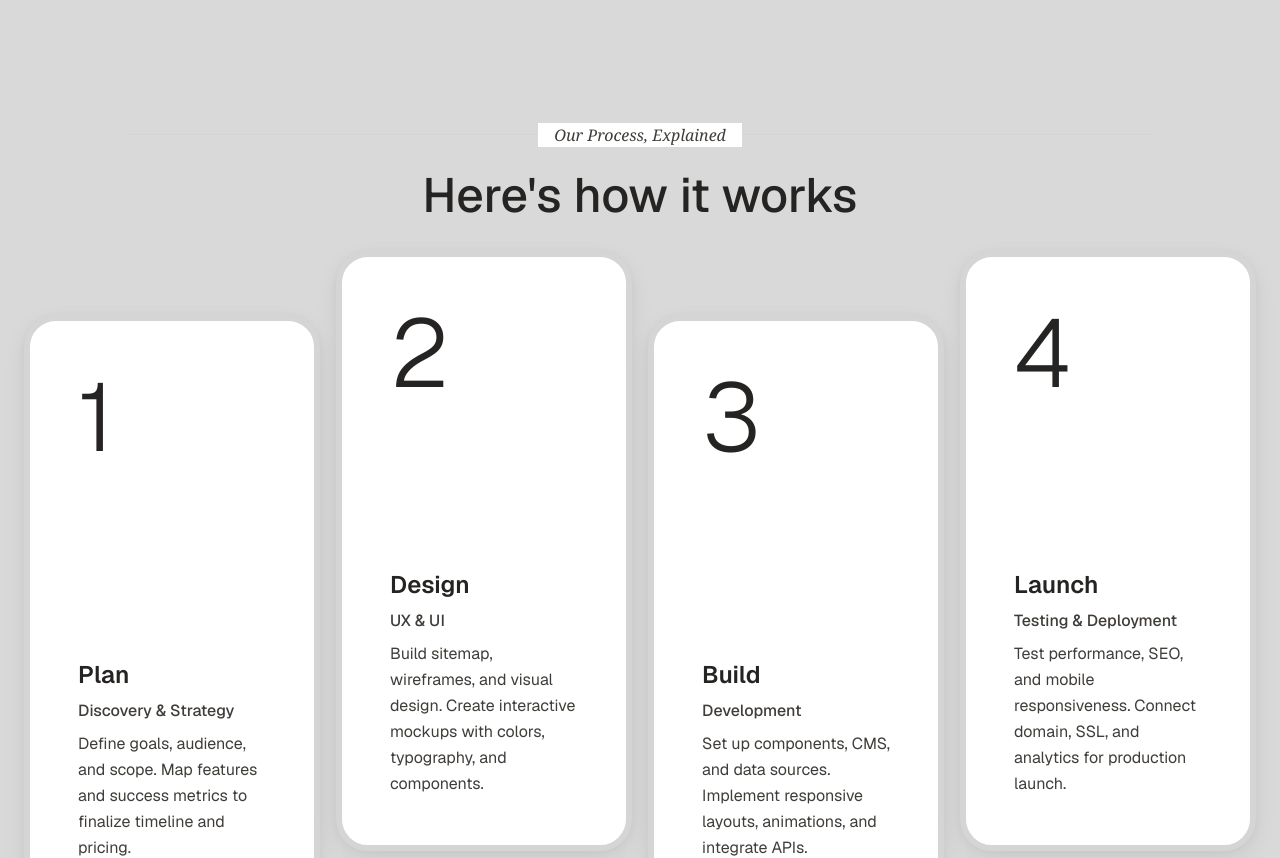
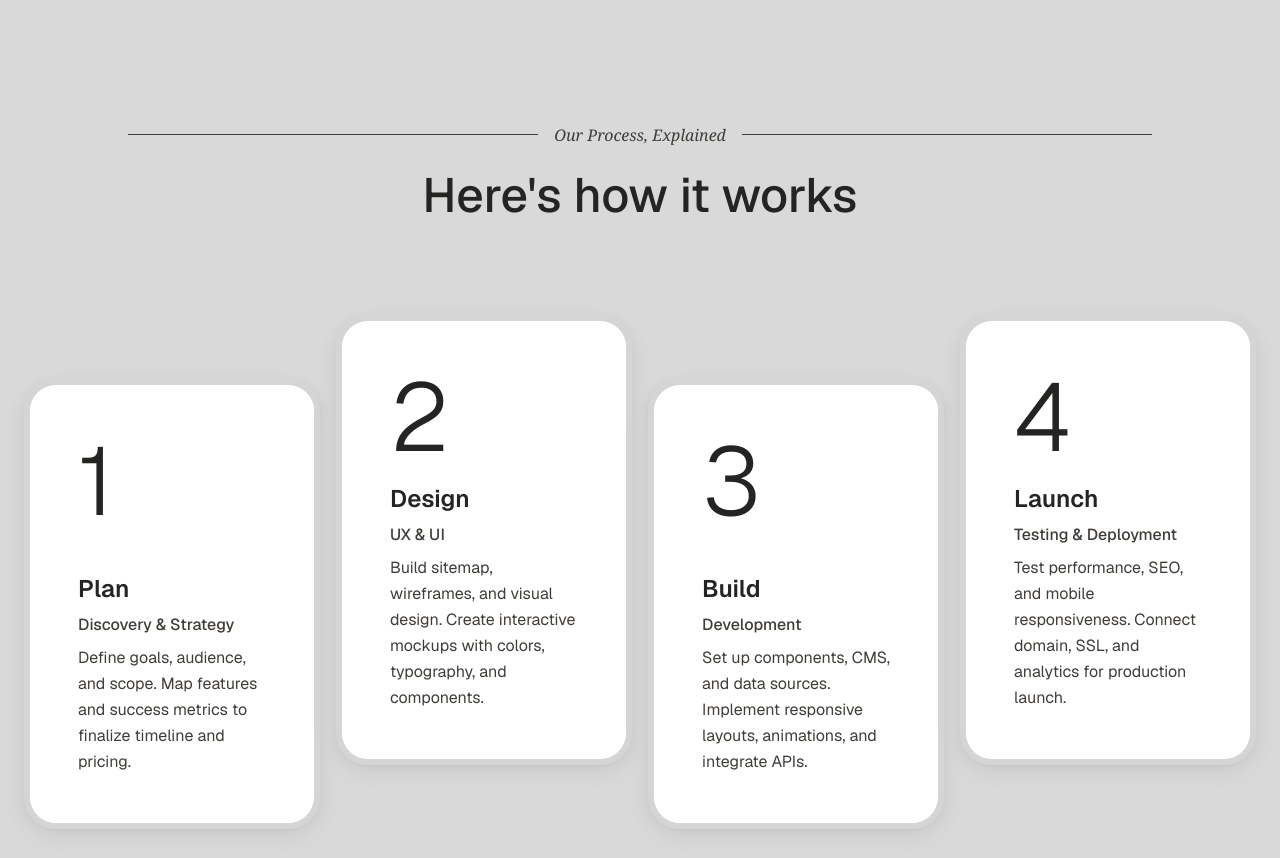
Before and after one commit to team-virtura-tech/virtura-tech-webapp, a Next.js app: page / in a window 1280 px wide. Shown: the part 2060-2918 px from the top of the page. Built offline with nearby package versions, Linux system fonts and the light colour scheme; no server answers.

Commit message:
[PATCH] Update ProcessSection styles for improved layout and aesthetics

```diff
--- a/src/components/custom/ProcessSection/ProcessSection.tsx
+++ b/src/components/custom/ProcessSection/ProcessSection.tsx
@@ -48,15 +48,15 @@ export const ProcessSection = ({ className }: ProcessSectionProps) => {
       )}
     >
       {/* Decorative header */}
-      <div className="mb-16 md:mb-20 lg:mb-24">
+      <div className="mb-16 md:mb-20 lg:mb-40">
         <div className="relative mx-auto flex max-w-5xl items-center justify-center">
           <div
             className="absolute inset-0 flex items-center"
             aria-hidden="true"
           >
-            <div className="w-full border-t border-[#D5D5D5]"></div>
+            <div className="w-full border-t border-muted-foreground"></div>
           </div>
-          <p className="relative bg-[#FFFFFF] px-4 font-serif text-sm italic text-muted-foreground md:text-base">
+          <p className="relative bg-[#D9D9D9] px-4 font-serif text-sm italic text-muted-foreground md:text-base">
             Our Process, Explained
           </p>
         </div>
@@ -102,7 +102,7 @@ const ProcessCard = ({
       className={cn(
         'relative flex flex-col justify-between rounded-[32px] border-[6px] border-[#D5D5D5] bg-[#FFFFFF] p-8 shadow-[0_2px_8px_rgba(0,0,0,0.04),0_8px_24px_rgba(0,0,0,0.06)] transition-all hover:shadow-[0_4px_12px_rgba(0,0,0,0.06),0_12px_32px_rgba(0,0,0,0.08)] md:p-10 lg:p-12',
         // Taller aspect ratio to match the reference screenshots
-        'min-h-[500px] md:min-h-[550px] lg:min-h-[600px]',
+        'min-h-[300px] md:min-h-[400px] lg:min-h-[450px]',
         // Stagger cards 2 & 4 upward
         isElevated && 'lg:-translate-y-16'
       )}
```
